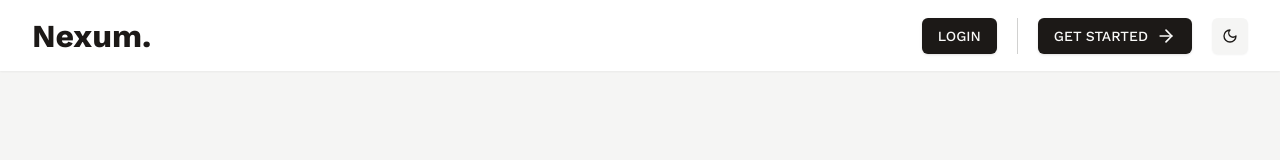
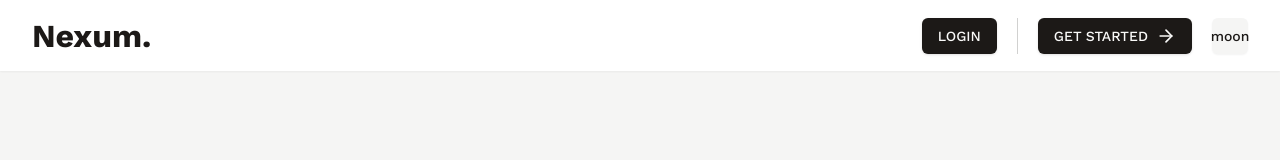
Before and after one commit to chinmayweb3/nexum, a Next.js app: page / in a window 1280 px wide. Shown: the top 160 px of the page. Built offline with nearby package versions, Linux system fonts and the light colour scheme; no server answers.

Commit message:
"Refactor theme switching: remove theme switching from Navbar, add Theme component, and update RootLayout"

```diff
--- a/src/app/layout.tsx
+++ b/src/app/layout.tsx
@@ -22,7 +22,7 @@ export default function RootLayout({
   return (
     <html lang="en">
       <body className={cn(workSans.className, "bg-muted text-primary")}>
-        <ThemeProvider attribute="class" defaultTheme="system">
+        <ThemeProvider attribute="class">
           {/* <TrpcProvider> */}
           <ClerkProvider>
             <Navbar />
--- a/src/components/Navbar.tsx
+++ b/src/components/Navbar.tsx
@@ -1,4 +1,5 @@
 "use client";
+
 import Link from "next/link";
 import React from "react";
 import { Button, buttonVariants } from "./ui/button";
@@ -10,7 +11,6 @@ import { useTheme } from "next-themes";
 
 const Navbar = () => {
   const { signOut } = useClerk();
-  const { setTheme, resolvedTheme: theme } = useTheme();
 
   return (
     <header className="absolute z-[10] flex h-[71px] w-full items-center bg-background shadow-sm">
@@ -39,13 +39,7 @@ const Navbar = () => {
           <Link href={"/sign-up"} className={cn(buttonVariants())}>
             GET STARTED <ArrowRight className="ml-[8px]" size={20} />
           </Link>
-          <Button
-            variant={"secondary"}
-            onClick={() => setTheme(theme == "dark" ? "light" : "dark")}
-            size={"icon"}
-          >
-            {theme == "dark" ? <Sun size={16} /> : <Moon size={16} />}
-          </Button>
+          <Theme />
         </div>
       </div>
     </header>
@@ -53,3 +47,21 @@ const Navbar = () => {
 };
 
 export default Navbar;
+
+const Theme = () => {
+  const { setTheme, theme } = useTheme();
+
+  return (
+    <Button
+      variant={"secondary"}
+      onClick={() => {
+        console.log("Cllciked ", theme);
+
+        setTheme(theme == "dark" ? "light" : "dark");
+      }}
+      size={"icon"}
+    >
+      {theme && theme == "light" ? "sun" : "moon"}
+    </Button>
+  );
+};
```
